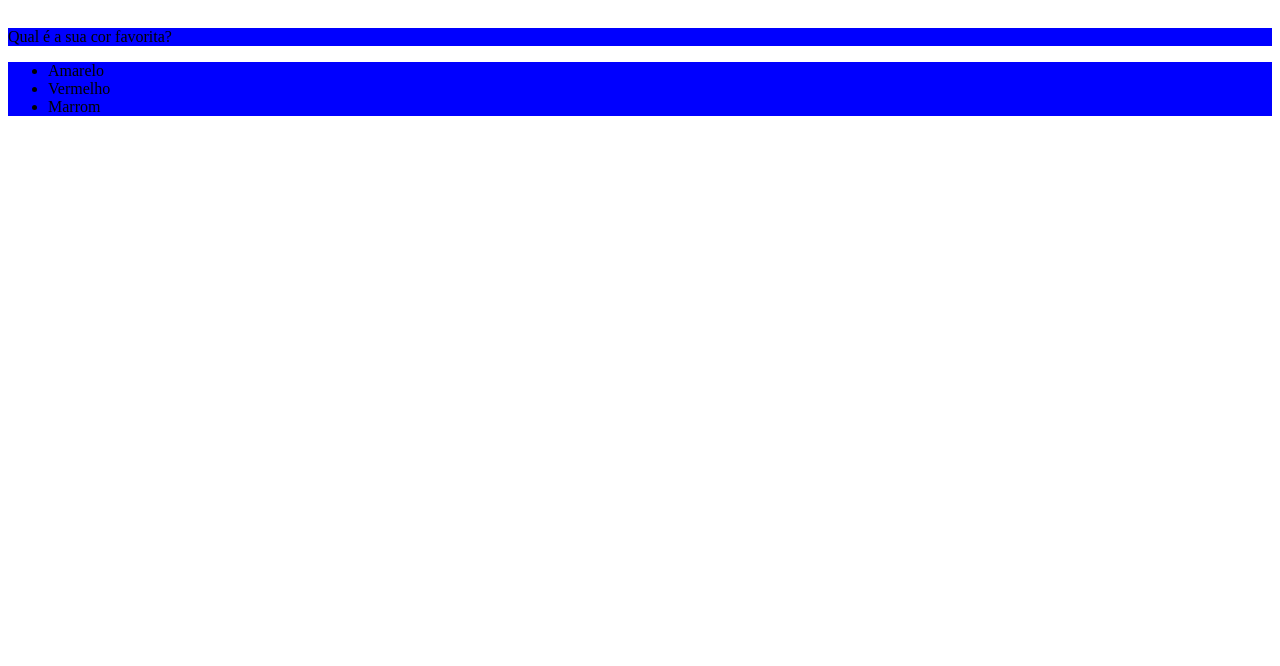
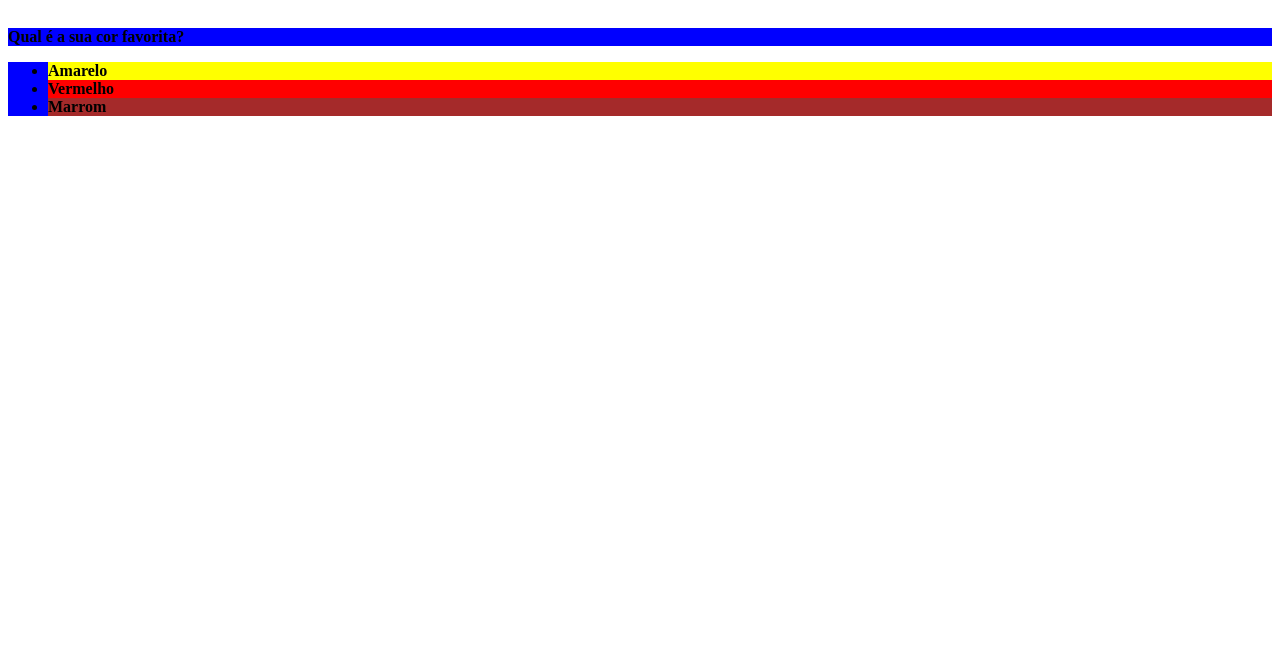
Before and after one commit to CaioCarvalhoF/CaioCarvalhoF-Trybe-Lectures, a plain HTML site: page bloco_3/dia_2/Desafio2.html in a window 1280 px wide. Shown: the part 134-800 px from the top of the page. Drawn offline with Linux system fonts and the light colour scheme.

Commit message:
Adiçao de cores a lista nao ordenada.

```diff
--- a/bloco_3/dia_2/Desafio2.html
+++ b/bloco_3/dia_2/Desafio2.html
@@ -5,20 +5,40 @@
     <title>HTML</title>
     <style>
 
+#amarelo {
+    background-color: yellow;
+}
+#vermelho {
+    background-color: red;
+}
+
+#marrom {
+    background-color: brown;
+}
+
+    p {
+        font: size 3em;
+    }
+
     h1 {
-        font-family: sans-serif;
-    }
+        font-family: sans-serif; }
 
      #exercises {
         color:orange;
-        font-size: 65px;
-     }
+        font-size: 65px;}
+
+
+
 
 .Cordefundo {
     background-color: blue;
+    font-weight: 600;
 }
 
+body {
+    font-size: 16px;
 
+}
 
 
     </style>
@@ -29,9 +49,9 @@
 
 
     <ul class="Cordefundo">
-      <li>Amarelo</li>
-      <li>Vermelho</li>
-      <li>Marrom</li>
+      <li id="amarelo">Amarelo</li>
+      <li id="vermelho">Vermelho</li>
+      <li id="marrom">Marrom</li>
     </ul>
 
     <!-- Exercícios
@@ -40,5 +60,6 @@
  - Modifique a cor de fundo da lista não ordenada Y X re
  - Crie uma classe para modificar a cor de fundo da tag p e da ul ao mesmo tempo
     -->
+
   </body>
 </html>
```
